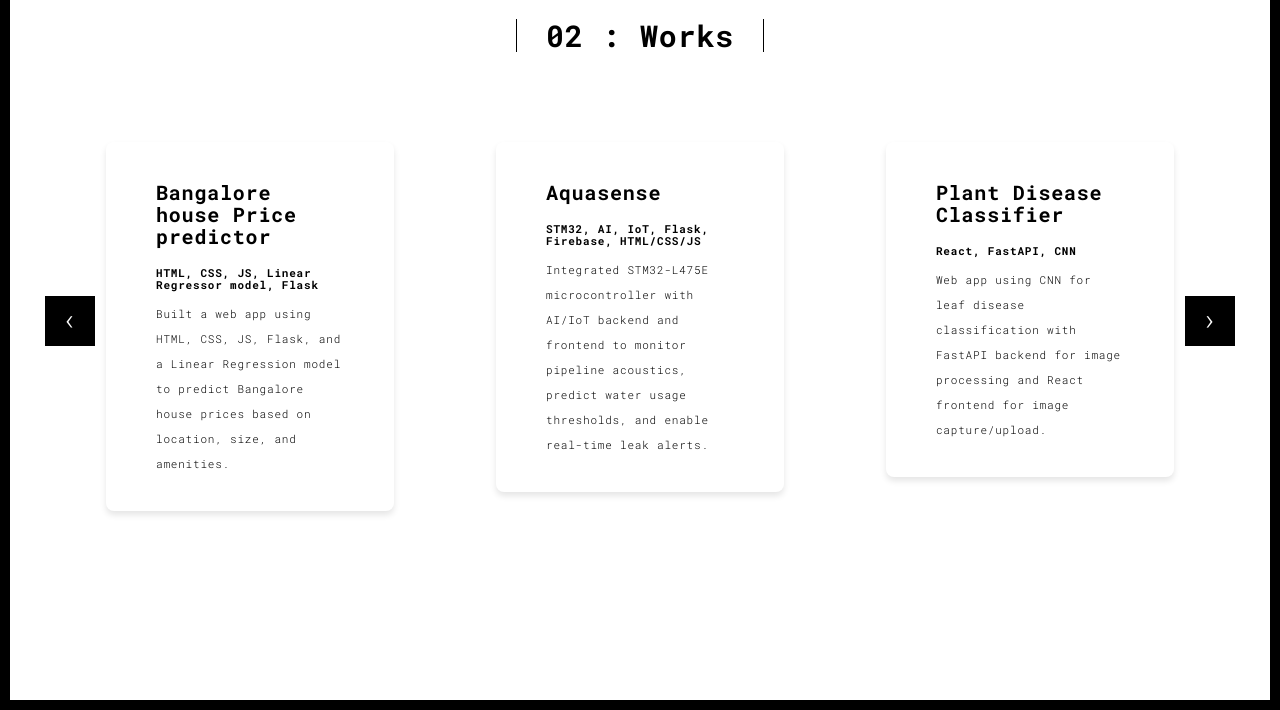
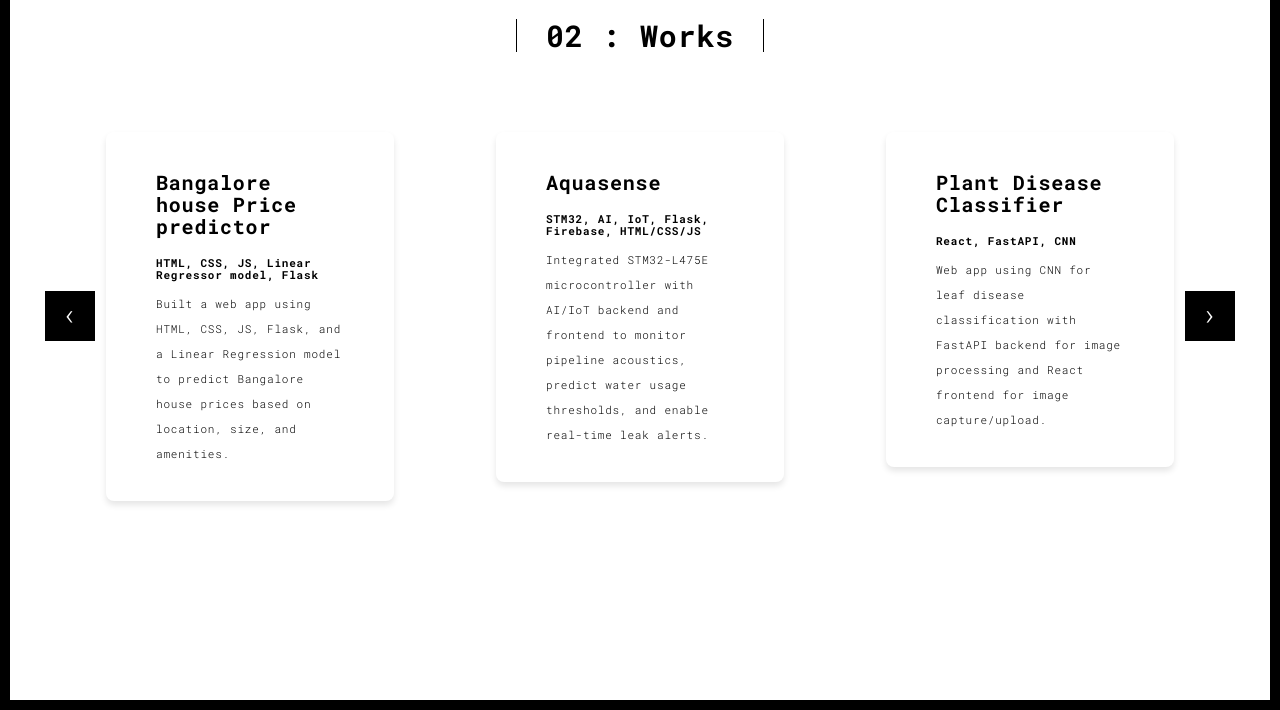
Before and after one commit to Hariiiieeeee/Portfolio, a Flask app: page /works.html in a window 1280 px wide. Shown: the part 90-800 px from the top of the page. Run offline with Flask 3, Linux system fonts and the light colour scheme; some libraries are stand-ins or nearby versions.

Commit message:
1st final

```diff
--- a/templates/works.html
+++ b/templates/works.html
@@ -82,21 +82,21 @@
             <div class="item active">
                 <div class="row">
                     <div class="col-sm-4">
-                      <div class="card-container card-container-lg hover-card" style="margin-top: 30px;">
+                      <div class="card-container card-container-lg hover-card" style="margin-top: 20px;">
                         <h3>Bangalore house Price predictor</h3>
                         <h4>HTML, CSS, JS, Linear Regressor model, Flask</h4>
                         <p>Built a web app using HTML, CSS, JS, Flask, and a Linear Regression model to predict Bangalore house prices based on location, size, and amenities.</p>
                       </div>
                     </div>
                     <div class="col-sm-4">
-                      <div class="card-container card-container-lg hover-card" style="margin-top: 30px;">
+                      <div class="card-container card-container-lg hover-card" style="margin-top: 20px;">
                         <h3>Aquasense </h3>
                         <h4>STM32, AI, IoT, Flask, Firebase, HTML/CSS/JS</h4>
                         <p>Integrated STM32-L475E microcontroller with AI/IoT backend and frontend to monitor pipeline acoustics, predict water usage thresholds, and enable real-time leak alerts.</p>
                       </div>
                     </div>
                     <div class="col-sm-4">
-                      <div class="card-container card-container-lg hover-card" style="margin-top: 30px; ">
+                      <div class="card-container card-container-lg hover-card" style="margin-top: 20px; ">
                         <h3>Plant Disease Classifier </h3>
                         <h4>React, FastAPI, CNN</h4>
                         <p>Web app using CNN for leaf disease classification with FastAPI backend for image processing and React frontend for image capture/upload.</p>
@@ -110,14 +110,14 @@
             <div class="item">
                 <div class="row">
                   <div class="col-sm-4">
-                    <div class="card-container card-container-lg hover-card" style="margin-top: 30px;">
+                    <div class="card-container card-container-lg hover-card" style="margin-top: 20px;">
                       <h3>InsureAI </h3>
                       <h4>HTML, CSS, JS, Flask, MongoDB, NLP, Image Processing</h4>
                       <p>AI-powered platform automating insurance claims with damage detection, cost estimation, and secure Flask-MongoDB backend.</p>
                     </div>
                   </div>
                    <div class="col-sm-4">
-                      <div class="card-container card-container-lg hover-card" style="margin-top: 30px;">
+                      <div class="card-container card-container-lg hover-card" style="margin-top: 20px;">
                       <h3>Financial Assistant Chatbot </h3>
                       <h4>HTML, CSS, JS, Flask, NLP</h4>
                       <p>AI-powered chatbot providing personalized financial advice and support via a seamless Flask backend and frontend.</p>
```
